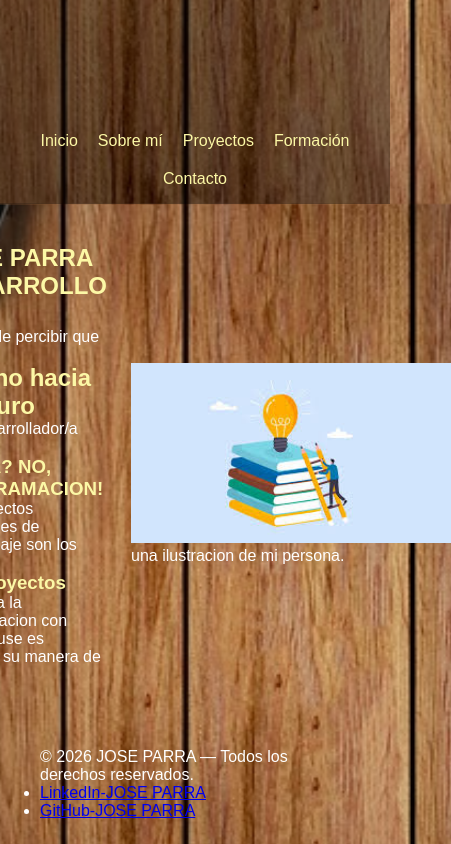
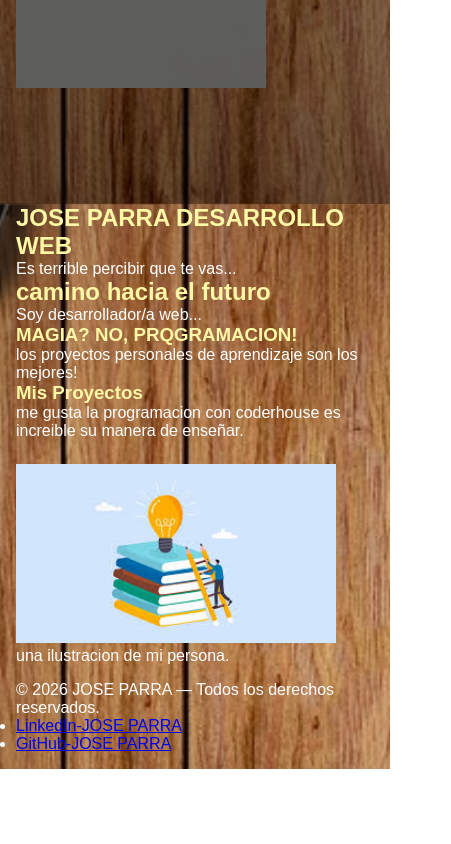
Before and after one commit to joseparragit/studious-waffle, a plain HTML site: page proyectocheo/pages/sobre_mi.html in a window 390 px wide. Shown: the part 640-1484 px from the top of the page, 451 px wide, since content can reach past the window. After the commit the page ends 1409 px from the top, so only its background shows below. Drawn offline with Linux system fonts and the light colour scheme.

Commit message:
CSS display  grid
agregue container grid

```diff
--- a/proyectocheo/css/style.css
+++ b/proyectocheo/css/style.css
@@ -88,21 +88,17 @@ body::before {
 
 
 #inicio .contenido-inicio{
-  display: flex;
+  display: grid;
+  grid-template-columns: 1fr 320px; /* texto + columna de la imagen */
   gap: 24px;
   align-items: center;
-  justify-content: center;
+  justify-items: start; /* o center según te quede mejor */
 }
 @media (max-width: 700px){
-  .header-principal{
-    flex-direction: column;
-    align-items: center;
+  #inicio .contenido-inicio{
+    grid-template-columns: 1fr;
   }
 }
-#inicio{
-  padding: 40px 24px;
-}
-
  .contenido-inicio{
   padding: 0;
 }
@@ -110,16 +106,21 @@ body::before {
   padding: 40px 24px;
 }
 @media (max-width: 700px){
-  header.header-principal{
-    padding: 16px 16px;
-  }
+  header.header-principal{ padding: 16px 16px; }
+  main{ padding: 0 16px; }
+  footer{ padding: 16px 16px; }
+}
   main{
     padding: 0 16px;
   }
- footer{
-  padding: 24px 40px;
+ .page-grid{
+  display: grid;
+  grid-template-areas:
+    "header"
+    "inicio"
+    "footer";
+  grid-template-rows: auto 1fr auto;
 }
-}
-footer{
-  padding: 24px 40px;
-}
+.header-principal{ grid-area: header; }
+#inicio{ grid-area: inicio; }
+footer{ grid-area: footer; }
```
